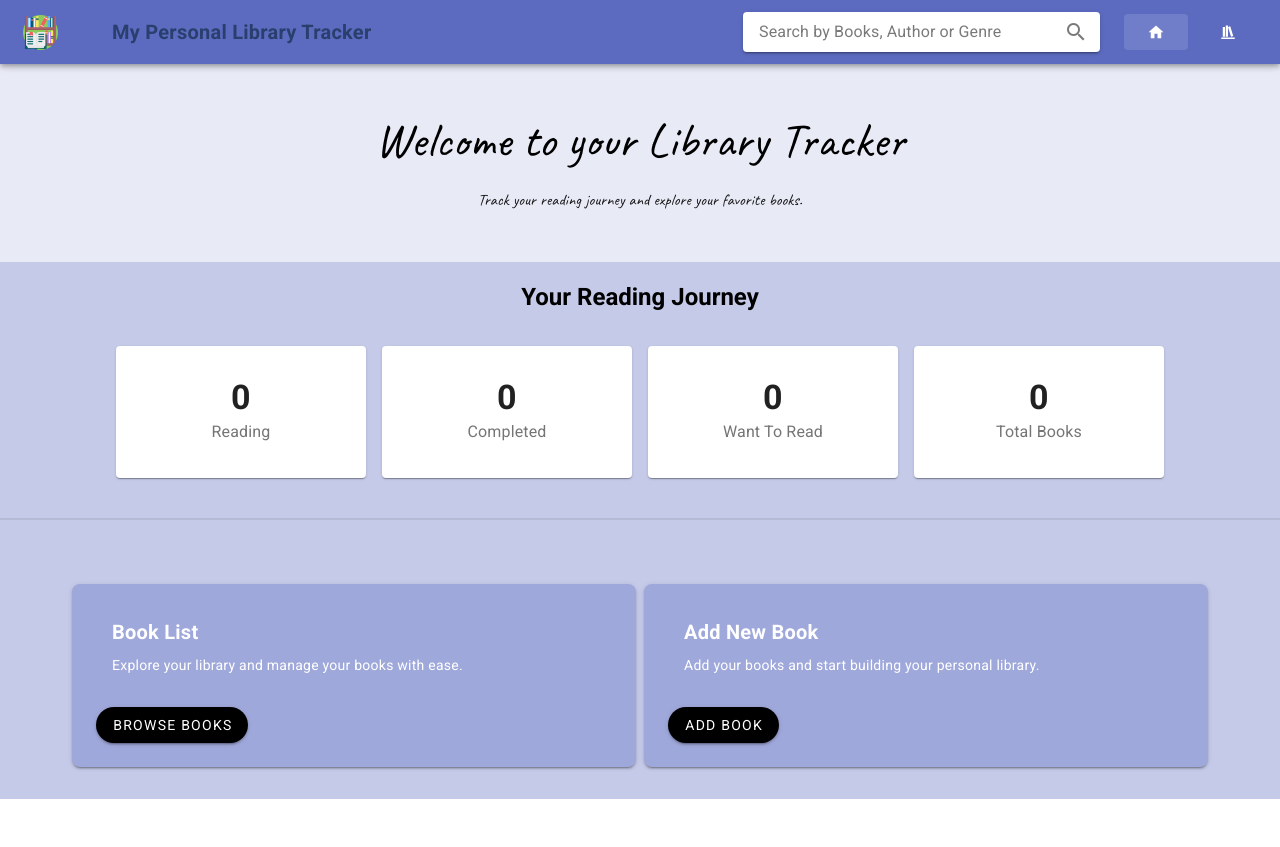
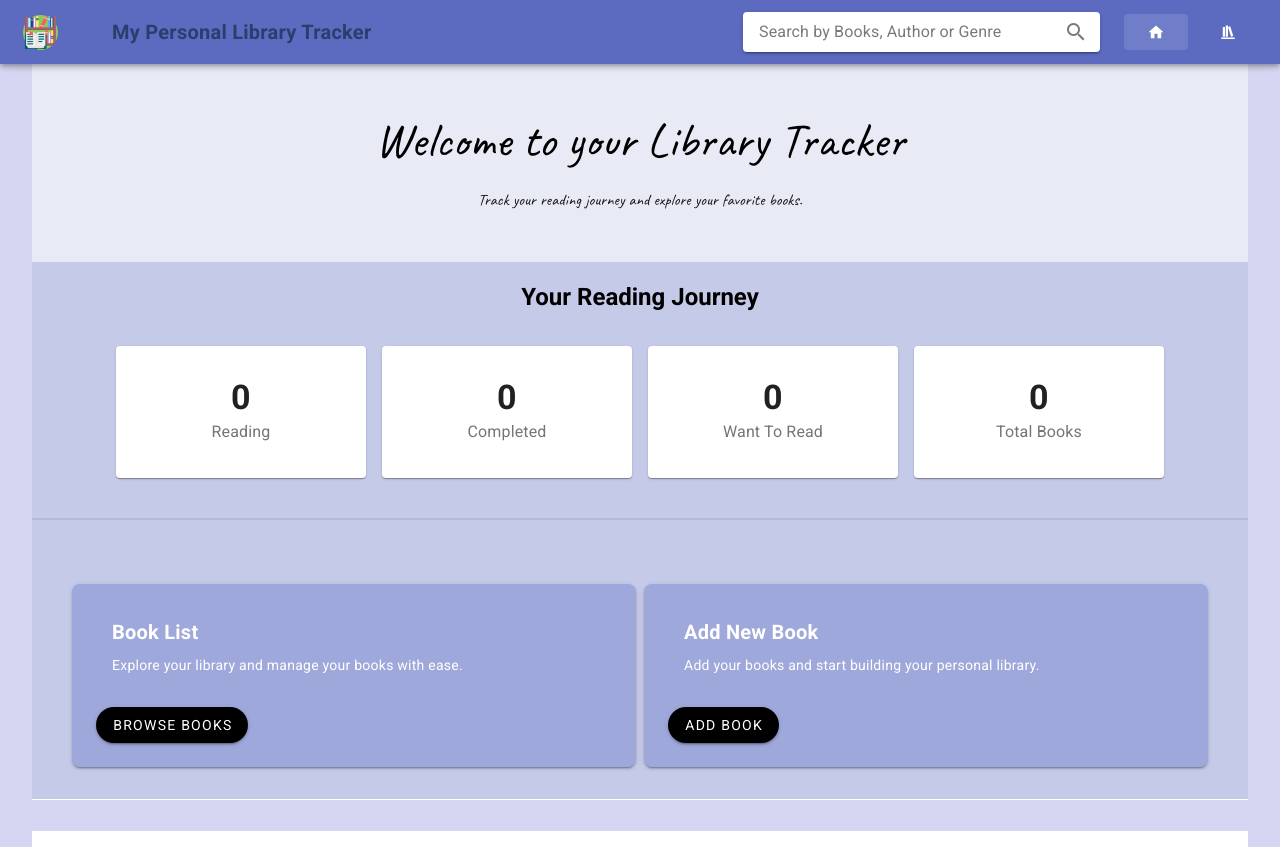
Before and after one commit to nur-Najihah/vue3_library_tracker, a Vue app: page / in a window 1280 px wide. Built offline with nearby package versions, Linux system fonts and the light colour scheme; no server answers.

Commit message:
main.css

```diff
--- a/src/assets/main.css
+++ b/src/assets/main.css
@@ -1,42 +1,36 @@
-/* frontend/src/assets/main.css */
 
 @import './base.css';
 
-/* Global font imports */
 @import url('https://fonts.googleapis.com/css2?family=Roboto:wght@400;700&display=swap');
 
-/* #app is now the root of your Vuetify app. Vuetify handles its internal flex/layout */
+
+html, body {
+  height: 100%;
+  margin: 0;
+  padding: 0;
+}
 #app {
   font-family: 'Roboto', sans-serif;
-  min-height: 100vh; /* Ensure it takes full height, if not handled by v-app */
-  max-width: 1280px; /* Still to constrain the content width */
-  margin: 0 auto;    /* Still to center the content horizontally */
-  padding: 0; /* Vuetify components add their own padding, so remove root padding */
+  height: 100%;
+  width: 100%;
+  max-width: 1280px;
+  margin: 0 auto;
+  padding: 0 16px;
+
+  box-sizing: border-box;
 }
 
-/* Remove or simplify these if v-app/v-main/v-footer handle them better */
 .app-main-content {
-  /* `v-main` often handles flex-grow automatically. Adjust padding here if needed. */
-  /* flex-grow: 1; */
-  padding: 2rem 0; /* Standard vertical padding for content */
+  padding: 2rem 0;
 }
 
-.app-footer {
-  /* background-color: #333; */
-  /* color: white; */
-  text-align: center;
-  padding: 1rem;
-  /* margin-top: auto; */
-}
 
-/* Base body styles */
 body {
   margin: 0;
   padding: 0;
-  background-color: #ac6161;
+  background-color: rgb(214, 214, 242);
 }
 
-/* Other global styles like 'a' and '.green' can remain */
 a {
   text-decoration: none;
   color: #293f6d;
```
